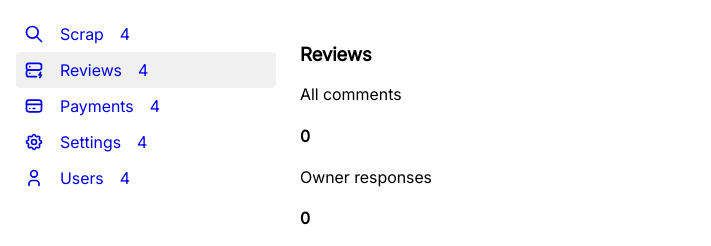
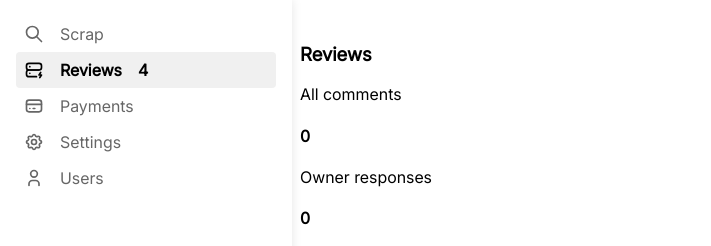
Before and after one commit to shakhrillo/m_main, a React (Vite) app in the folder codecanyon/gmr_scrap/demo/client/: page /reviews in a window 1280 px wide. Shown: the top 246 px of the page, without its empty margins (0-711 px from the left). Built offline with nearby package versions, Linux system fonts and the light colour scheme; no server answers; the database is empty; sample sign-in values are in the browser's storage.

Commit message:
Enhance sidebar styles: add box shadow and background color, update link styles, and include badge for reviews

```diff
--- a/codecanyon/gmr_scrap/demo/client/src/index.scss
+++ b/codecanyon/gmr_scrap/demo/client/src/index.scss
@@ -1,11 +1,11 @@
 @use "./styles/main.scss" as *;
 
 @font-face {
-  font-family: "Inter";
   font-style: normal;
   font-weight: 400;
+  src: url("/src/assets/fonts/Inter/Inter-VariableFont_opsz,wght.ttf");
+  font-family: "Inter";
   font-display: swap;
-  src: url("/src/assets/fonts/Inter/Inter-VariableFont_opsz,wght.ttf");
 }
 
 * {
@@ -18,20 +18,20 @@
 
 .video-wrapper,
 .img-wrapper {
+  display: flex;
+  position: relative;
+  border-radius: 10px;
+  background: #000;
   width: 100%;
   height: 160px;
-  display: flex;
   overflow: hidden;
-  position: relative;
-  background: #000;
-  border-radius: 10px;
 
   img {
-    width: 100%;
-    height: auto;
     position: absolute;
     top: 50%;
     left: 50%;
     transform: translate(-50%, -50%);
+    width: 100%;
+    height: auto;
   }
 }
--- a/codecanyon/gmr_scrap/demo/client/src/layouts/DashboardLayout/Sidebar.tsx
+++ b/codecanyon/gmr_scrap/demo/client/src/layouts/DashboardLayout/Sidebar.tsx
@@ -1,31 +1,31 @@
-import { NavLink } from "react-router-dom"
+import { NavLink } from "react-router-dom";
 import {
   IconSearch,
   IconServerBolt,
   IconCreditCard,
   IconSettings,
   IconUser,
-} from "@tabler/icons-react"
-import { createElement } from "react"
+} from "@tabler/icons-react";
+import { createElement } from "react";
 
 const navItems = [
   { to: "/scrap", icon: IconSearch, label: "Scrap" },
-  { to: "/reviews", icon: IconServerBolt, label: "Reviews" },
+  { to: "/reviews", icon: IconServerBolt, label: "Reviews", badge: 4 },
   { to: "/payments", icon: IconCreditCard, label: "Payments" },
   { to: "/settings", icon: IconSettings, label: "Settings" },
   { to: "/users", icon: IconUser, label: "Users" },
-]
+];
 
 const Sidebar = () => (
   <div className="sidebar">
-    {navItems.map(({ to, icon, label }) => (
+    {navItems.map(({ to, icon, label, badge }) => (
       <NavLink key={to} to={to}>
         {createElement(icon, { size: 20 })}
         <span>{label}</span>
-        <span className="badge text-bg-primary ms-auto">4</span>
+        <span className="badge text-bg-primary ms-auto">{badge}</span>
       </NavLink>
     ))}
   </div>
-)
+);
 
-export default Sidebar
+export default Sidebar;
--- a/codecanyon/gmr_scrap/demo/client/src/styles/components/_sidebar.scss
+++ b/codecanyon/gmr_scrap/demo/client/src/styles/components/_sidebar.scss
@@ -5,6 +5,8 @@
   bottom: 0;
   left: 0;
   flex-direction: column;
+  box-shadow: 0 0 10px rgba(0, 0, 0, 0.1);
+  background-color: #fff;
   padding: 1rem;
   width: 260px;
   font-size: 16px;
@@ -12,12 +14,15 @@
   a {
     display: flex;
     align-items: center;
-    border-radius: 0.25rem;
+    border-radius: 4px;
     padding: 0.5rem;
+    color: #666;
     text-decoration: none;
 
     &.active {
       background-color: #f0f0f0;
+      color: #000;
+      font-weight: 900;
     }
   }
 
--- a/codecanyon/gmr_scrap/demo/client/src/styles/main.scss
+++ b/codecanyon/gmr_scrap/demo/client/src/styles/main.scss
@@ -1,9 +1,8 @@
-@use "./components/sidebar" as *;
 @use "./components/sidebar" as *;
 @use "./pages/scrap.scss" as *;
 
 .content {
-  width: calc(100% - 260px);
   margin-left: 260px;
   padding: 1rem 2rem;
+  width: calc(100% - 260px);
 }
```
Also changed, not shown: 1 other file (tests, documents, lock files or other folders).
